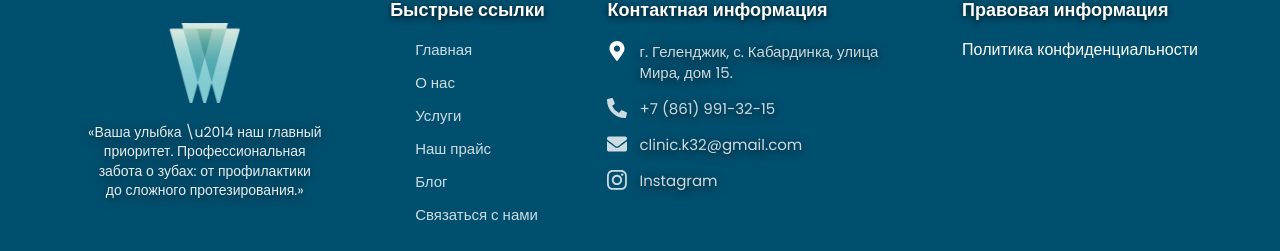
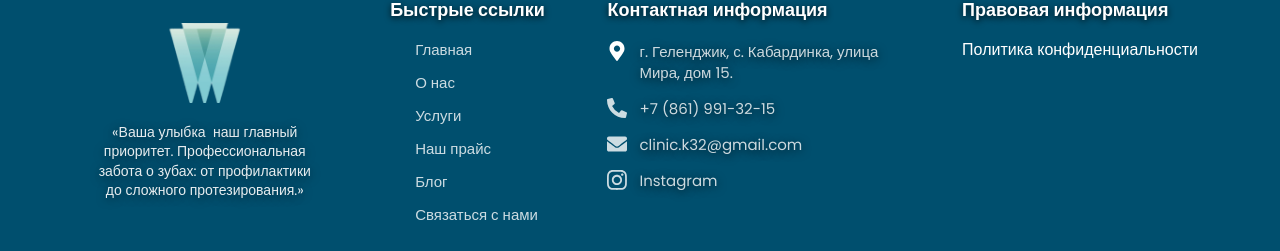
Before and after one commit to irinapodlisnyuk/stomatology-k32, a Next.js app: page /services/therapy in a window 1280 px wide. Shown: the part 953-1204 px from the top of the page. Built offline with nearby package versions, Linux system fonts and the light colour scheme.

Commit message:
footer link bag

```diff
--- a/src/app/page.tsx
+++ b/src/app/page.tsx
@@ -42,7 +42,7 @@ export default function HomePage() {
         showButton={true}
         pageType="home"
       />
-
+{/*
       <ScrollReveal>
         <About />
       </ScrollReveal>
@@ -65,7 +65,7 @@ export default function HomePage() {
 
       <ScrollReveal>
         <Blog />
-      </ScrollReveal>
+      </ScrollReveal> */}
     </>
   );
 }
--- a/src/components/Footer/Footer.tsx
+++ b/src/components/Footer/Footer.tsx
@@ -10,7 +10,12 @@ export default function Footer() {
       <div className="container">
         <div className={styles.footer__wrapper}>
           <div className={styles["footer__right"]}>
-            <Link className={styles["footer__logo"]} href="/" scroll={true}>
+            <Link
+              className={styles["footer__logo"]}
+              href="/"
+              scroll={true}
+              prefetch={false}
+            >
               <Image
                 src="/image/logo-icon.png"
                 alt="Логотип Клиника +32"
@@ -19,11 +24,10 @@ export default function Footer() {
                 height={67}
               />
             </Link>
-            {/* Исправлено: заменяем HTML-сущности на валидный текст */}
             <p className={styles["footer__right-text"]}>
-              «Ваша улыбка{"\u00A0"}\u2014 наш главный приоритет.
-              Профессиональная забота о{"\u00A0"}зубах: от{"\u00A0"}профилактики
-              до{"\u00A0"}сложного протезирования.»
+              «Ваша улыбка{"\u00A0"} наш главный приоритет. Профессиональная
+              забота о{"\u00A0"}зубах: от{"\u00A0"}профилактики до{"\u00A0"}
+              сложного протезирования.»
             </p>
           </div>
 
@@ -52,7 +56,7 @@ export default function Footer() {
                   className={styles["footer__left-icon"]}
                   name={"location"}
                 />
-                {/* Исправлено: заменяем HTML-сущности на валидный текст */}
+
                 <span className={styles["footer__left-text"]}>
                   г. Геленджик, с. Кабардинка, улица Мира, дом{"\u00A0"}15.
                 </span>
```
